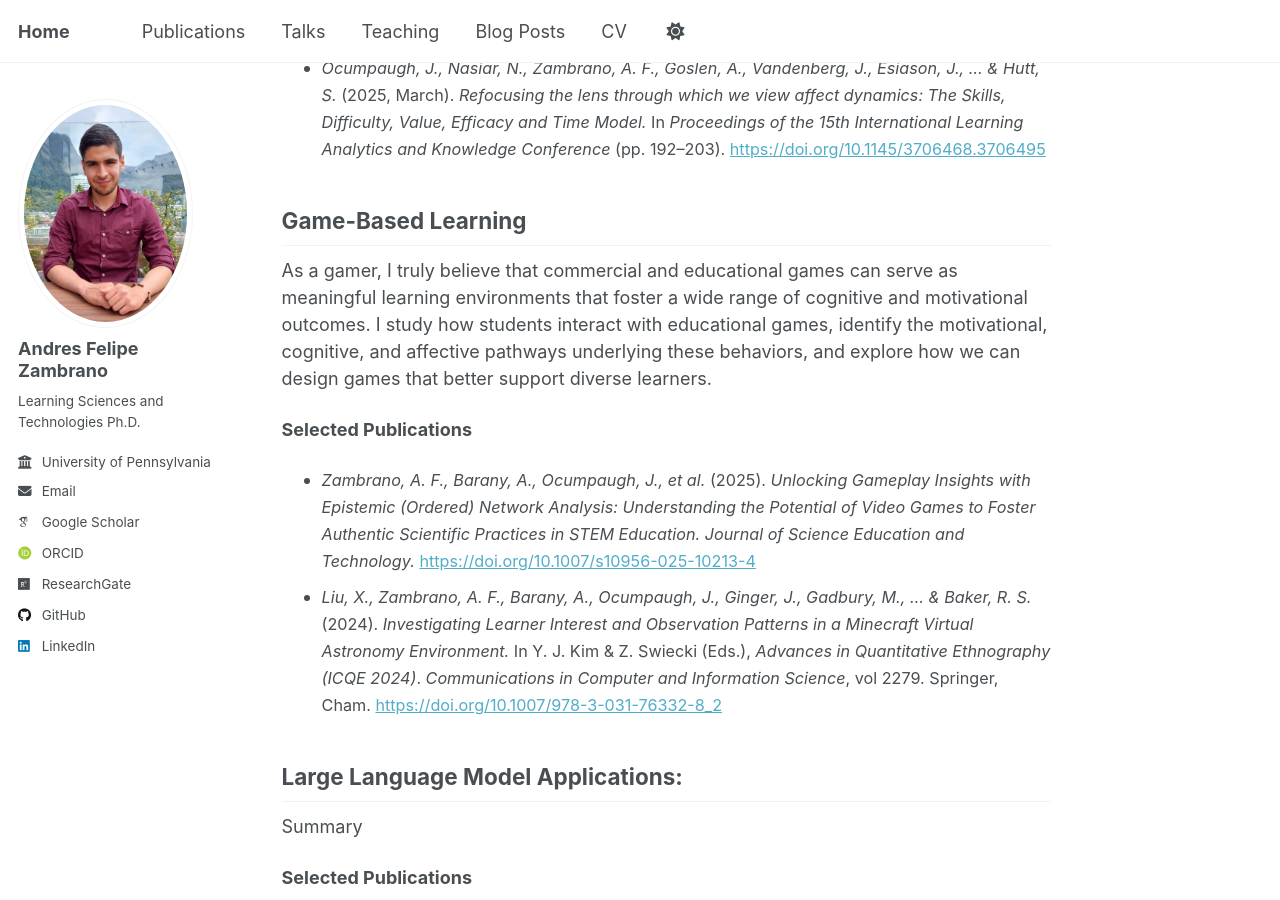
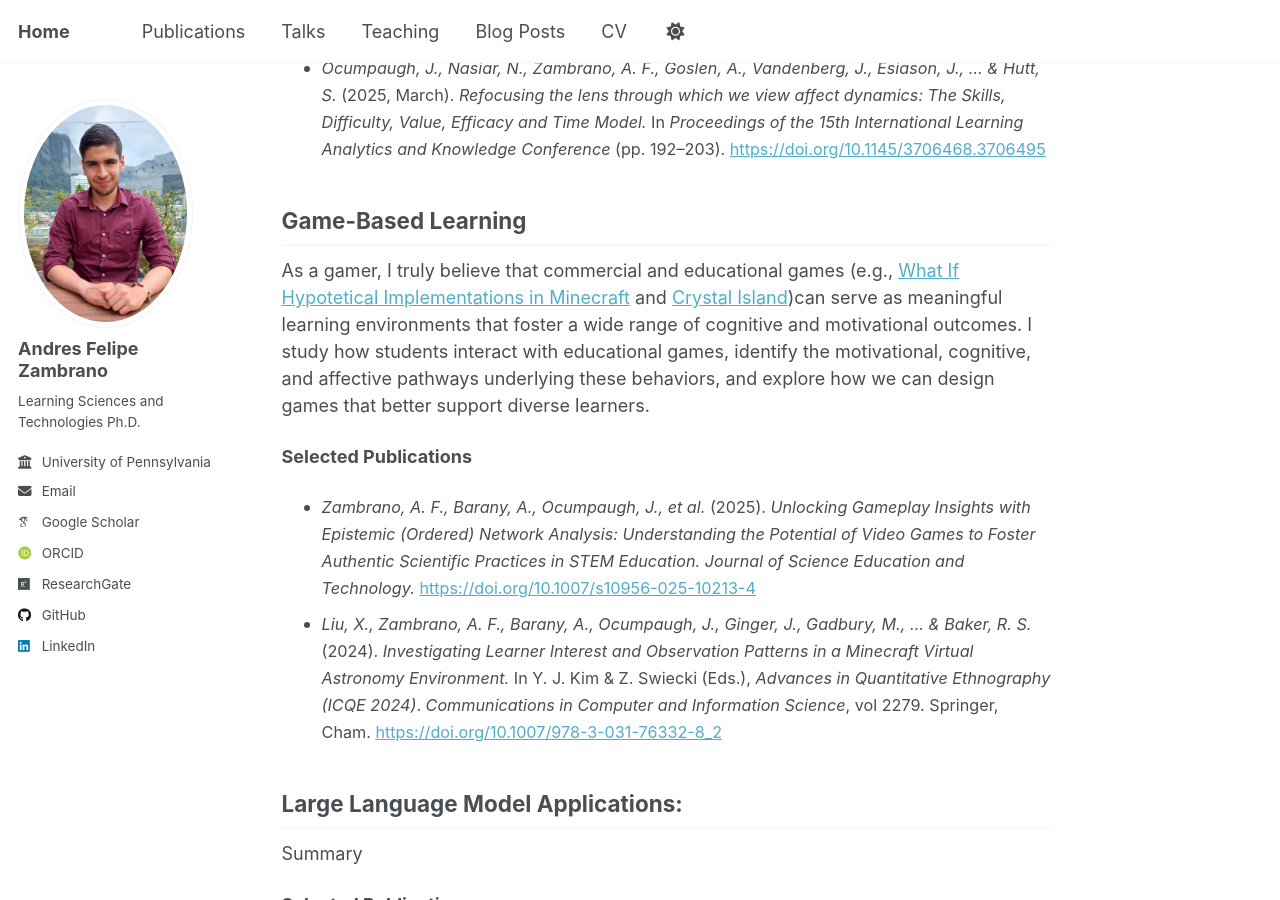
Before and after one commit to afzambrano/afzambrano.github.io, a Jekyll site: the page built from _pages/about.md, in a window 1280 px wide and 900 px high, scrolled down 926 px. Built offline with Jekyll 4.4.1, drawn with Linux system fonts in a browser that asks for light colours; some web fonts are replaced; a script that is not in the unit is left out.

Commit message:
Update about.md

```diff
--- a/_pages/about.md
+++ b/_pages/about.md
@@ -39,7 +39,7 @@ I investigate how students’ emotions emerge while they interact with various d
 
 Game-Based Learning
 ---
-As a gamer, I truly believe that commercial and educational games can serve as meaningful learning environments that foster a wide range of cognitive and motivational outcomes. I study how students interact with educational games, identify the motivational, cognitive, and affective pathways underlying these behaviors, and explore how we can design games that better support diverse learners.
+As a gamer, I truly believe that commercial and educational games (e.g., [What If Hypotetical Implementations in Minecraft](https://whimcproject.web.illinois.edu/) and [Crystal Island](https://sites.google.com/ncsu.edu/intellimedia-crystalisland/))can serve as meaningful learning environments that foster a wide range of cognitive and motivational outcomes. I study how students interact with educational games, identify the motivational, cognitive, and affective pathways underlying these behaviors, and explore how we can design games that better support diverse learners.
 
 **Selected Publications**<br>
 - <span style="font-size: 0.9em;">
```
